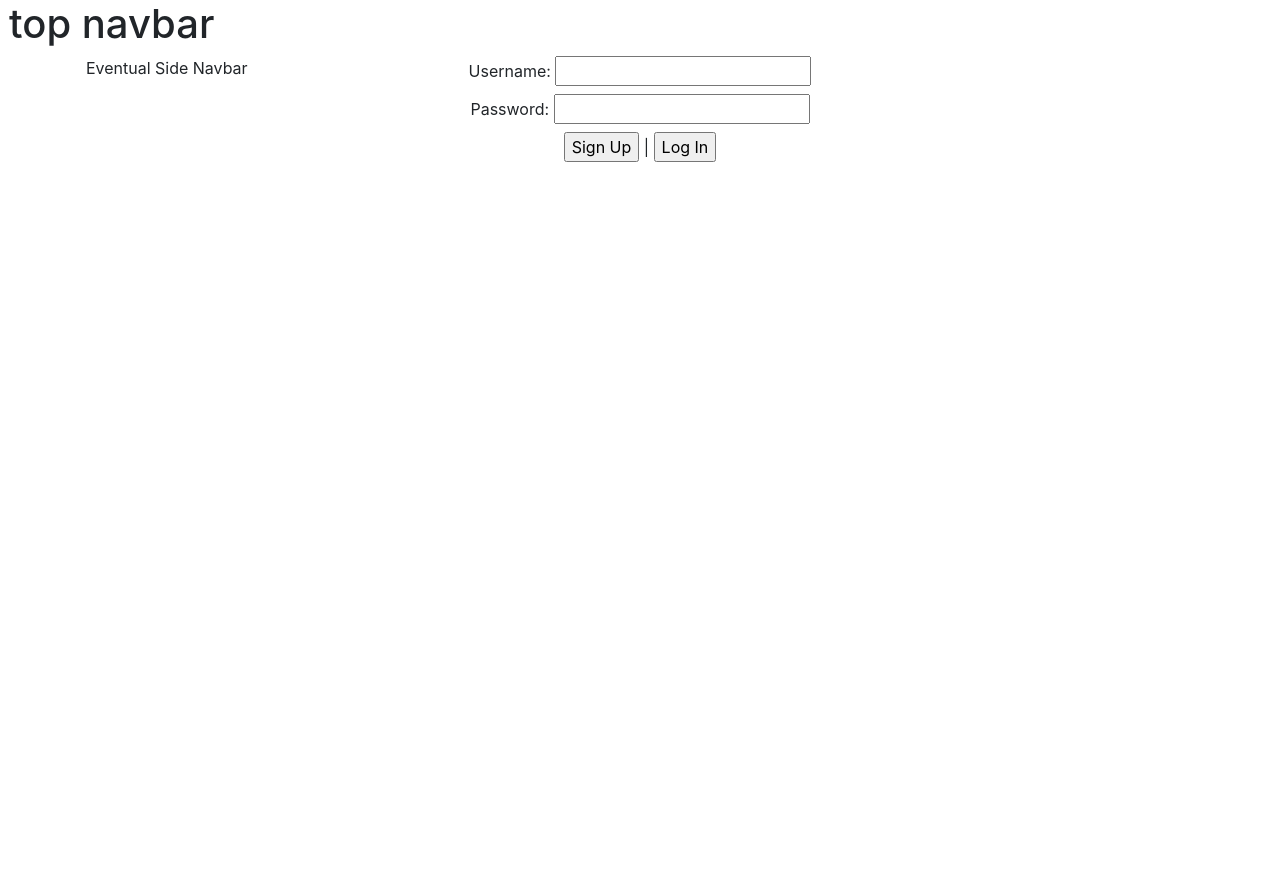
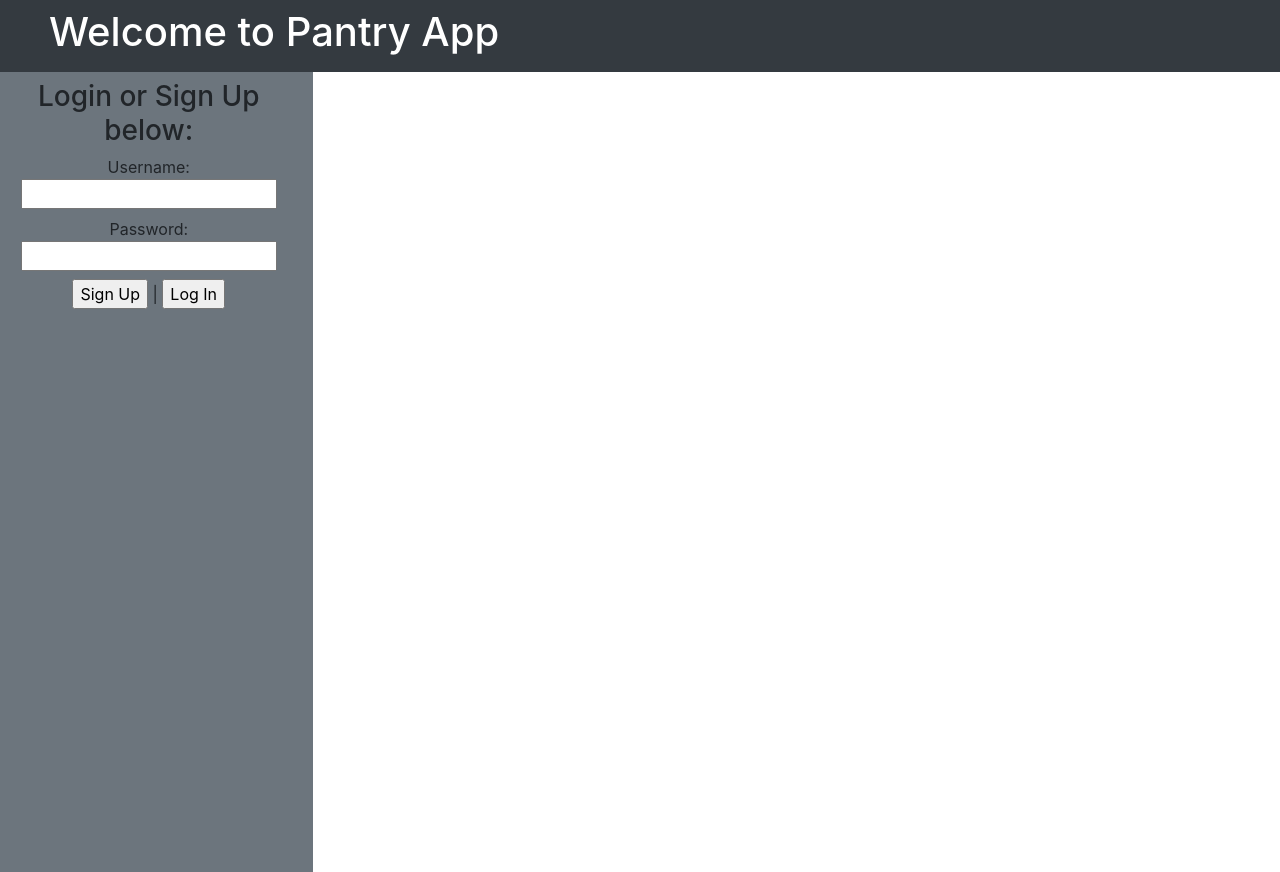
Before and after one commit to Bryce-Du/PantryApp, a React (Create React App) app in the folder pantry-app/: page / in a window 1280 px wide. Before the commit the page ends 800 px from the top, so only its background shows below. Built offline with nearby package versions, Linux system fonts and the light colour scheme.

Commit message:
start recipe index

```diff
--- a/pantry-app/package.json
+++ b/pantry-app/package.json
@@ -9,6 +9,7 @@
     "react": "^16.13.1",
     "react-dom": "^16.13.1",
     "react-redux": "^7.2.1",
+    "react-router-dom": "^5.2.0",
     "react-scripts": "3.4.3",
     "redux": "^4.0.5",
     "redux-thunk": "^2.3.0"
--- a/pantry-app/src/App.js
+++ b/pantry-app/src/App.js
@@ -1,17 +1,27 @@
 import React from 'react';
 import './App.css';
 import UserForm from './components/UserForm.js'
+import { connect } from 'react-redux';
+import TopNavbar from './components/TopNavbar';
+import { Route } from 'react-router-dom'
+import AppBody from './components/AppBody'
 
-function App() {
-  return (
-    <div className="App px-4">
-      <div className="row"><h1>top navbar</h1></div>
-      <div className="row">
-        <div className="col-3 text-align-right">Eventual Side Navbar</div>
-        <div className="col-6"><UserForm /></div>
+class App extends React.Component {
+  render(){
+    return (
+      <div className="App">
+        <TopNavbar />
+        <div className="row">
+          <div className="col-3 text-align-right bg-secondary vh-100">{this.props.user ? <h1>Hello {this.props.user.username}!</h1> : <UserForm />}</div>
+          <AppBody />
+        </div>
       </div>
-    </div>
-  );
+    );
+  }
 }
 
-export default App;
+const mSTP = (state) => {
+  return {user: state.usersReducer.user}
+}
+
+export default connect(mSTP)(App);
--- /dev/null
+++ b/pantry-app/src/actions/recipes.js
@@ -0,0 +1,7 @@
+export const fetchRecipes = () => {
+    return function (dispatch) {
+        fetch('http://localhost:3001/recipes')
+        .then(res => res.json())
+        .then(recipes => dispatch({type: "ADD_RECIPES", payload: recipes}))
+    }
+}
--- a/pantry-app/src/actions/session.js
+++ b/pantry-app/src/actions/session.js
@@ -24,6 +24,8 @@ export const logIn = (user) => {
             body: JSON.stringify({user})
         })
         .then(res => res.json())
-        .then(userObj => dispatch({type: "LOGIN", payload: userObj}))
+        .then(userObj => {
+            dispatch({type: "LOGIN", payload: userObj})
+        })
     }
 }
--- /dev/null
+++ b/pantry-app/src/components/AppBody.js
@@ -0,0 +1,25 @@
+import React from 'react';
+import { connect } from 'react-redux';
+import { Route } from 'react-router-dom'
+import RecipesContainer from './RecipesContainer'
+
+class AppBody extends React.Component {
+    render(){
+        return (
+            <div class="AppBody col-9">
+                <Route path="/">
+                    {this.props.user ? <div><p>dashboard for {this.props.user.username}</p></div> : ""}
+                </Route>
+                <Route path="/recipes">
+                    <RecipesContainer />
+                </Route>
+            </div>
+        )
+    }
+}
+
+const mSTP = (state) => {
+    return {user: state.usersReducer.user}
+}
+
+export default connect(mSTP)(AppBody)
--- /dev/null
+++ b/pantry-app/src/components/RecipesContainer.js
@@ -0,0 +1,29 @@
+import React from 'react'
+import {connect} from 'react-redux'
+import { fetchRecipes } from '../actions/recipes'
+import RecipeCard from './RecipeCard'
+
+class RecipesContainer extends React.Component {
+    render(){
+        return (
+            <div>
+                <h1>Showing Recipes for {this.props.user.username}</h1>
+                <ul>{this.props.recipes.map(recipe => <RecipeCard key={recipe.id} recipe={recipe}/>)}</ul>
+            </div>
+        )
+    }
+}
+
+const mSTP = (state) => {
+    return {
+        recipes: state.recipesReducer.recipes,
+        user: state.usersReducer.user
+    }
+}
+const mDTP = (dispatcher) => {
+    return {
+        dispatchedFetchRecipes: () => dispatcher(fetchRecipes())
+    }
+}
+
+export default connect(mSTP,mDTP)(RecipesContainer)
--- /dev/null
+++ b/pantry-app/src/components/TopNavbar.js
@@ -0,0 +1,11 @@
+import React from 'react'
+
+class TopNavbar extends React.Component {
+    render(){
+        return (
+            <div className="row bg-dark text-white navbar"><h1 className="px-5">Welcome to Pantry App</h1></div>
+        )
+    }
+}
+
+export default TopNavbar
--- a/pantry-app/src/components/UserForm.js
+++ b/pantry-app/src/components/UserForm.js
@@ -28,15 +28,12 @@ class UserForm extends React.Component{
 
     render(){
         return (
-            <>
-            {/* <form className="form" onSubmit={this.handleSubmit}> */}
+            <div className="form py-2">
+                <h3>Login or Sign Up below:</h3>
                 <label>Username: <input onChange={this.handleChange} type="text" name="username" value={this.state.username} autoComplete="off"/></label><br/>
                 <label>Password: <input onChange={this.handleChange} type="password" name="password" value={this.state.password}/></label><br/>
                 <input type="submit" value="Sign Up" onClick={this.handleSignUp}/>{"   |   "}<input type="submit" value="Log In" onClick={this.handleLogIn}/>
-
-
-            {/* </form> */}
-            </>
+            </div>
         )
     }
 }
--- a/pantry-app/src/index.js
+++ b/pantry-app/src/index.js
@@ -7,12 +7,15 @@ import App from './App';
 import thunk from 'redux-thunk'
 import * as serviceWorker from './serviceWorker';
 import rootReducer from './reducers/index'
+import { BrowserRouter as Router } from 'react-router-dom'
 
 const store = createStore(rootReducer, applyMiddleware(thunk))
 
 ReactDOM.render(
   <Provider store={store}>
-    <App />
+    <Router>
+      <App />
+    </Router>
   </Provider>,
   document.getElementById('root')
 );
--- a/pantry-app/src/reducers/recipes.js
+++ b/pantry-app/src/reducers/recipes.js
@@ -1,7 +1,10 @@
-export default (state = [], action) => {
+export default (state = {recipes: []}, action) => {
     let recipe;
 
     switch (action.type){
+        case "ADD_RECIPES":
+            return {...state, recipes: action.payload}
+
         default:
             return state
     }
--- a/pantry-app/src/reducers/users.js
+++ b/pantry-app/src/reducers/users.js
@@ -1,9 +1,9 @@
 export default (state = {}, action) => {
     switch (action.type){
         case "SIGNUP":
-            return {user: action.payload.username}
+            return {...state, user: action.payload.user}
         case "LOGIN":
-            return {user: action.payload.username}
+            return {...state, user: action.payload.user}
         default:
             return state
     }
```
Also changed, not shown: pantry-app/src/components/RecipeCard.js (added), 1 other file (tests, documents, lock files or other folders).
